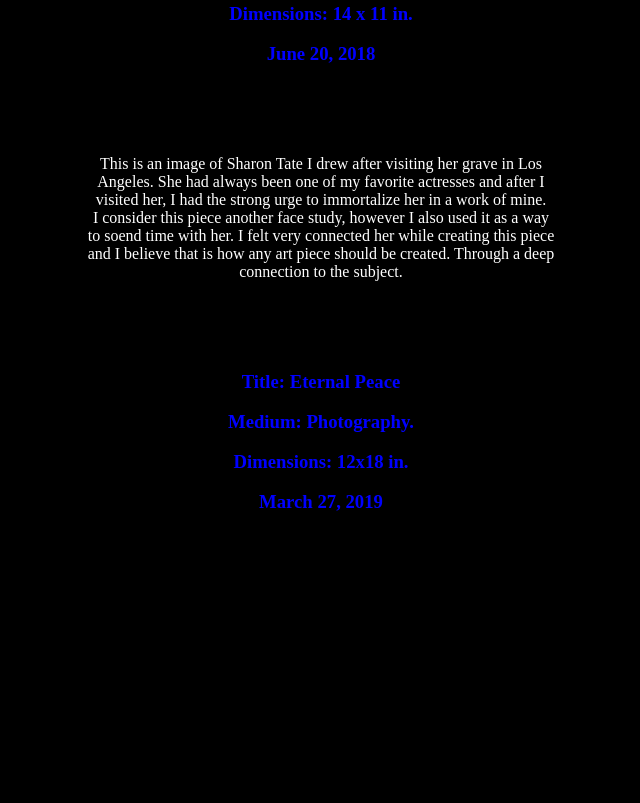
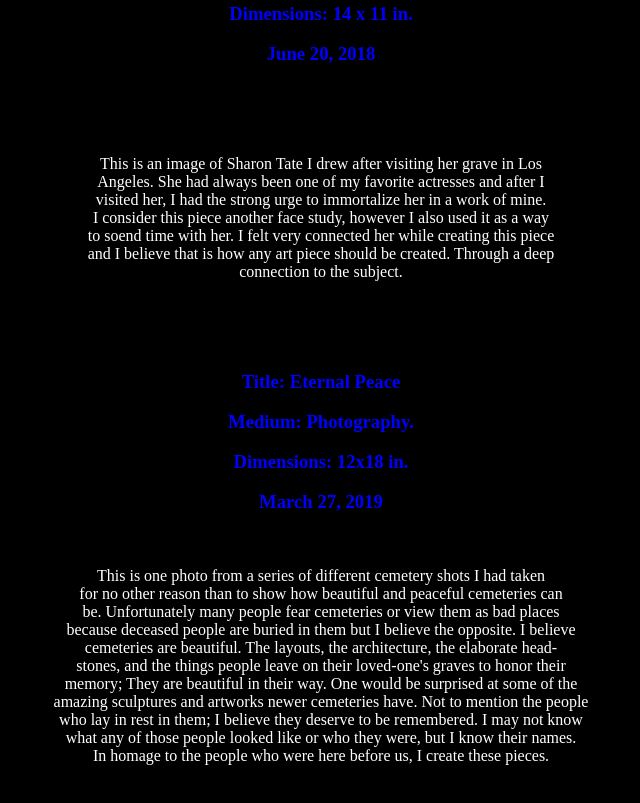
Before and after one commit to tanguiano92/tanguiano92.github.io, a plain HTML site: page studioArts.html in a window 1280 px wide. Shown: the part 1870-2673 px from the top of the page, without its empty margins (319-959 px from the left). Before the commit the page ends 2491 px from the top, so only its background shows below. Drawn offline with Linux system fonts and the light colour scheme; a script that the page names is missing.

Commit message:
Update studioArts.html

```diff
--- a/studioArts.html
+++ b/studioArts.html
@@ -167,6 +167,19 @@
                                                               charset="utf-8"></script></center>
   <br>
   <br>
+  <center><p>This is one photo from a series of different cemetery shots I had taken<br>
+             for no other reason than to show how beautiful and peaceful cemeteries can<br>
+             be. Unfortunately many people fear cemeteries or view them as bad places<br>
+             because deceased people are buried in them but I believe the opposite. I believe<br>
+             cemeteries are beautiful. The layouts, the architecture, the elaborate head-<br>
+             stones, and the things people leave on their loved-one's graves to honor their<br>
+             memory; They are beautiful in their way. One would be surprised at some of the<br>
+             amazing sculptures and artworks newer cemeteries have. Not to mention the people<br>
+             who lay in rest in them; I believe they deserve to be remembered. I may not know<br>
+             what any of those people looked like or who they were, but I know their names.<br>
+             In homage to the people who were here before us, I create these pieces.</p></center>
+  <br>
+  <br>
   <br>
   <br>
   <br>
```
